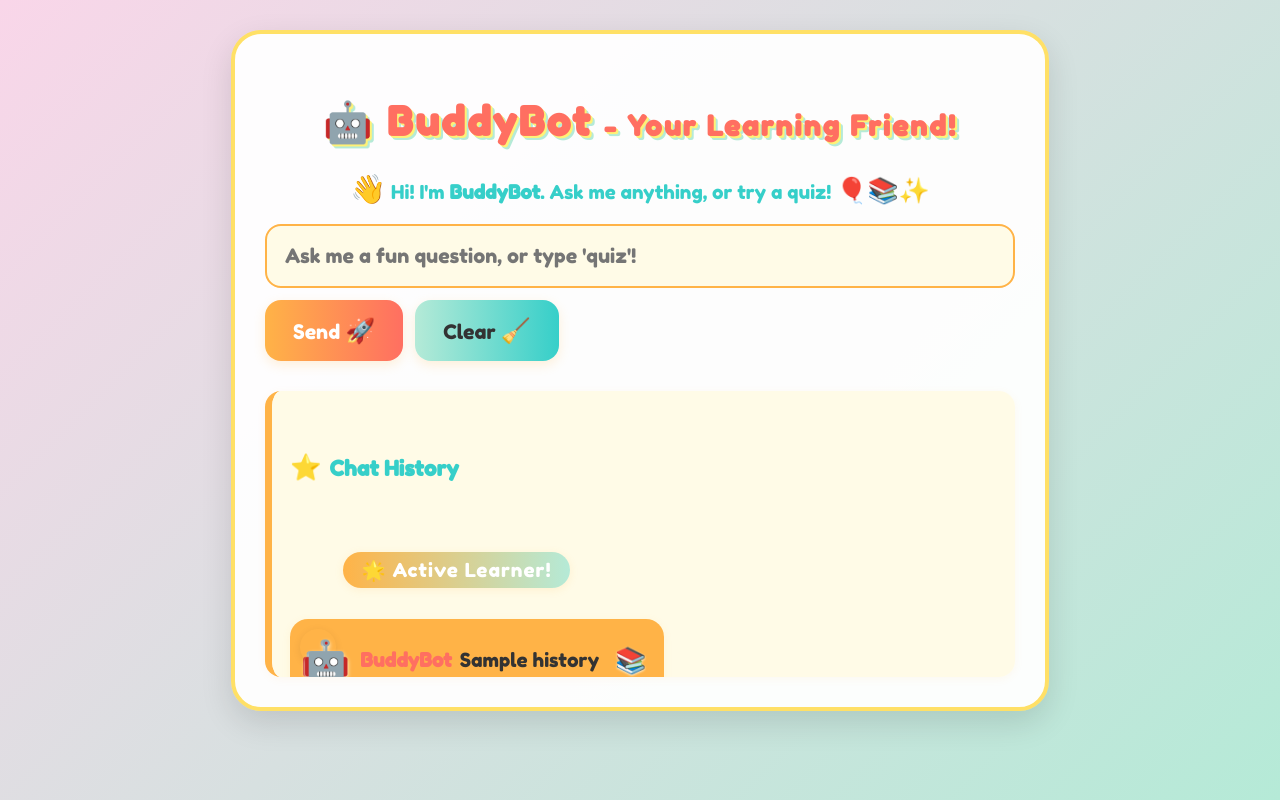
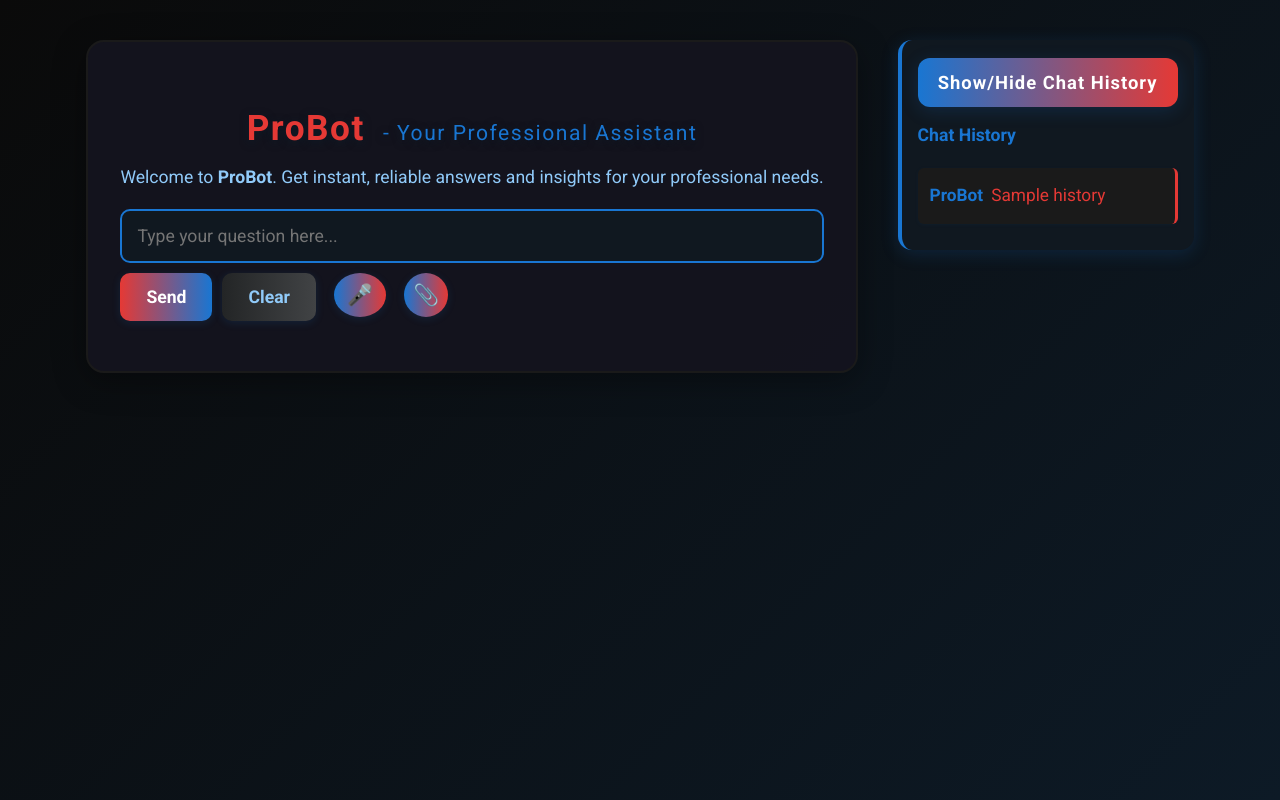
Before and after one commit to dhruvkajla0001/SimpleChatBot_Using_API, a Flask app: template templates/index.html in a window 1280 px wide. Run offline with Flask 3, Linux system fonts and the light colour scheme; the template is opened without the code that fills it: most values are stand-ins (such as "Sample title", 1, 10 or a date in 2020).

Commit message:
I have done changes in your main branch. just run it

```diff
--- a/app.py
+++ b/app.py
@@ -1,9 +1,30 @@
 # app.py
 
-from flask import Flask, render_template, request, redirect, url_for
+from flask import Flask, render_template, request, redirect, url_for, jsonify
 from chatbot import get_bot_response, get_full_history, clear_history
+import os
+from werkzeug.utils import secure_filename
 
+# For file processing
+try:
+    import PyPDF2
+except ImportError:
+    PyPDF2 = None
+try:
+    import docx
+except ImportError:
+    docx = None
+try:
+    import pytesseract
+    from PIL import Image
+except ImportError:
+    pytesseract = None
+    Image = None
+
+UPLOAD_FOLDER = 'uploads'
+os.makedirs(UPLOAD_FOLDER, exist_ok=True)
 app = Flask(__name__)
+app.config['UPLOAD_FOLDER'] = UPLOAD_FOLDER
 
 @app.route("/", methods=["GET", "POST"])
 def index():
@@ -21,5 +42,43 @@ def index():
     chat_history = get_full_history()
     return render_template("index.html", query=user_input, response=bot_response, history=chat_history)
 
+@app.route("/summarize", methods=["POST"])
+def summarize_file():
+    if 'file' not in request.files:
+        return jsonify({'summary': 'No file uploaded.'}), 400
+    file = request.files['file']
+    filename = file.filename or ''
+    if filename == '':
+        return jsonify({'summary': 'No file selected.'}), 400
+    filename = secure_filename(filename)
+    filepath = os.path.join(app.config['UPLOAD_FOLDER'], filename)
+    file.save(filepath)
+    ext = filename.lower().split('.')[-1]
+    text = ''
+    try:
+        if ext == 'pdf' and PyPDF2:
+            with open(filepath, 'rb') as f:
+                reader = PyPDF2.PdfReader(f)
+                text = '\n'.join(page.extract_text() or '' for page in reader.pages)
+        elif ext in ('doc', 'docx') and docx:
+            doc = docx.Document(filepath)
+            text = '\n'.join(para.text for para in doc.paragraphs)
+        elif ext in ('png', 'jpg', 'jpeg', 'bmp') and pytesseract and Image:
+            img = Image.open(filepath)
+            text = pytesseract.image_to_string(img)
+        else:
+            return jsonify({'summary': 'Unsupported file type or missing dependencies.'}), 400
+    except Exception as e:
+        return jsonify({'summary': f'Error reading file: {str(e)}'}), 500
+    if not text.strip():
+        return jsonify({'summary': 'No text found in file.'}), 200
+    # Use Gemini API to summarize if available
+    try:
+        from chatbot import get_bot_response
+        summary = get_bot_response(f"Summarize this text in a concise way:\n{text[:4000]}")
+    except Exception as e:
+        summary = text[:1000] + ('...' if len(text) > 1000 else '')
+    return jsonify({'summary': summary})
+
 if __name__ == "__main__":
     app.run(debug=True)
--- a/static/style.css
+++ b/static/style.css
@@ -1,28 +1,33 @@
-@import url('https://fonts.googleapis.com/css2?family=Fredoka+One&display=swap');
+@import url('https://fonts.googleapis.com/css2?family=Roboto:wght@400;700&display=swap');
 
 /* General layout */
 body {
-    background: linear-gradient(135deg, #f9d6e9 0%, #b5ead7 100%);
-    font-family: 'Fredoka One', 'Comic Sans MS', cursive, sans-serif;
+    background: linear-gradient(135deg, #0a0a0a 0%, #0d1a26 100%);
+    font-family: 'Roboto', Arial, sans-serif;
     margin: 0;
     padding: 0;
     display: flex;
     justify-content: center;
     align-items: flex-start;
     min-height: 100vh;
-    transition: background 1s cubic-bezier(0.68, -0.55, 0.27, 1.55);
+    transition: background 1.2s cubic-bezier(0.68, -0.55, 0.27, 1.55);
+    color: #e6e6e6;
+}
+
+body.bg-transition {
+    background: linear-gradient(135deg, #0a0a0a 0%, #002147 100%);
+    transition: background 1.2s cubic-bezier(0.68, -0.55, 0.27, 1.55);
 }
 
 /* Chat container box */
 .container {
     width: 95%;
-    max-width: 750px;
-    margin-top: 30px;
-    padding: 30px;
-    background: rgba(255,255,255,0.95);
-    border-radius: 30px;
-    box-shadow: 0 12px 32px rgba(0, 0, 0, 0.12);
-    border: 4px solid #ffe066;
+    max-width: 900px;
+    padding: 36px 32px 32px 32px;
+    background: rgba(20, 20, 30, 0.98);
+    border-radius: 18px;
+    box-shadow: 0 8px 32px rgba(0,0,0,0.35);
+    border: 2px solid #1a1a1a;
     position: relative;
     overflow: hidden;
 }
@@ -30,179 +35,195 @@ body {
 /* Header */
 h2 {
     text-align: center;
-    color: #ff6f61;
-    margin-bottom: 25px;
-    font-size: 2.5em;
-    letter-spacing: 2px;
-    text-shadow: 2px 2px 0 #fff176, 4px 4px 0 #b5ead7;
+    color: #e53935;
+    margin-bottom: 18px;
+    font-size: 2.2em;
+    font-weight: 700;
+    letter-spacing: 1.5px;
+    text-shadow: 0 2px 8px #0d1a26;
+}
+
+.subtitle {
+    font-size: 0.6em;
+    color: #1976d2;
+    font-weight: 400;
+    margin-left: 8px;
+}
+
+.intro-text {
+    text-align: center;
+    margin-bottom: 22px;
+    font-size: 1.1em;
+    color: #90caf9;
+    font-weight: 500;
 }
 
 /* Form styling */
 form {
     display: flex;
     flex-wrap: wrap;
-    gap: 12px;
-    margin-bottom: 20px;
+    gap: 10px;
+    margin-bottom: 18px;
 }
 
 input[type="text"] {
     flex: 1 1 100%;
-    padding: 18px;
-    border-radius: 16px;
-    border: 2px solid #ffb347;
-    font-size: 20px;
-    background: #fffbe7;
-    font-family: 'Fredoka One', 'Comic Sans MS', cursive, sans-serif;
-    transition: border 0.3s, box-shadow 0.3s;
+    padding: 15px;
+    border-radius: 10px;
+    border: 2px solid #1976d2;
+    font-size: 1.1em;
+    background: #101820;
+    color: #e6e6e6;
+    font-family: 'Roboto', Arial, sans-serif;
+    transition: border 0.3s, box-shadow 0.3s, background 0.3s;
 }
 
 input[type="text"]:focus {
-    border: 2px solid #ff6f61;
-    box-shadow: 0 0 8px #ffb347;
+    border: 2px solid #e53935;
+    box-shadow: 0 0 8px #1976d2;
+    background: #181f2a;
+    outline: none;
 }
 
 button {
-    padding: 16px 28px;
+    padding: 14px 26px;
     border: none;
-    border-radius: 16px;
-    background: linear-gradient(90deg, #ffb347 0%, #ff6f61 100%);
-    color: white;
-    font-size: 20px;
-    font-family: 'Fredoka One', 'Comic Sans MS', cursive, sans-serif;
+    border-radius: 10px;
+    background: linear-gradient(90deg, #e53935 0%, #1976d2 100%);
+    color: #fff;
+    font-size: 1.1em;
+    font-family: 'Roboto', Arial, sans-serif;
     cursor: pointer;
-    transition: background 0.4s, transform 0.2s;
-    box-shadow: 0 4px 12px rgba(255, 183, 71, 0.2);
+    font-weight: 700;
+    transition: background 0.4s, transform 0.2s, box-shadow 0.3s;
+    box-shadow: 0 2px 8px rgba(25, 118, 210, 0.15);
 }
 
 button:hover {
-    background: linear-gradient(90deg, #ff6f61 0%, #ffb347 100%);
-    transform: scale(1.08) rotate(-2deg);
+    background: linear-gradient(90deg, #1976d2 0%, #e53935 100%);
+    transform: scale(1.06) translateY(-2px);
+    box-shadow: 0 6px 18px rgba(229, 57, 53, 0.18);
 }
 
 button[name="clear"] {
-    background: linear-gradient(90deg, #b5ead7 0%, #36cfc9 100%);
-    color: #333;
+    background: linear-gradient(90deg, #232526 0%, #414345 100%);
+    color: #90caf9;
 }
 
 button[name="clear"]:hover {
-    background: linear-gradient(90deg, #36cfc9 0%, #b5ead7 100%);
-    color: #ff6f61;
+    background: linear-gradient(90deg, #1976d2 0%, #232526 100%);
+    color: #fff;
 }
 
 /* Chat bubbles */
 .chat {
-    margin-top: 20px;
-    padding: 18px;
-    background: #f0f8ff;
-    border-radius: 20px;
+    flex: 2 1 0;
+    min-width: 0;
+    max-width: 100%;
+    max-height: 420px;
+    overflow-y: auto;
+    margin-top: 18px;
+    padding: 16px 18px;
+    background: #181f2a;
+    border-radius: 12px;
     word-wrap: break-word;
     white-space: pre-wrap;
     overflow-wrap: break-word;
-    animation: popIn 0.7s cubic-bezier(0.68, -0.55, 0.27, 1.55);
+    box-shadow: 0 2px 12px rgba(25, 118, 210, 0.08);
+    animation: fadeIn 0.7s cubic-bezier(0.68, -0.55, 0.27, 1.55);
+    border-left: 4px solid #e53935;
+    border-right: 4px solid #1976d2;
 }
 
-@keyframes popIn {
-    0% { transform: scale(0.7) rotate(-8deg); opacity: 0; }
-    60% { transform: scale(1.1) rotate(4deg); opacity: 1; }
-    100% { transform: scale(1) rotate(0deg); }
+.fade-in {
+    animation: fadeIn 0.7s cubic-bezier(0.68, -0.55, 0.27, 1.55);
+}
+
+@keyframes fadeIn {
+    0% { opacity: 0; transform: translateY(30px) scale(0.98); }
+    100% { opacity: 1; transform: translateY(0) scale(1); }
 }
 
 /* Each user/bot block */
 .user, .bot {
-    margin-bottom: 16px;
-    padding: 16px 18px 16px 60px;
-    border-radius: 20px;
-    font-size: 1.2em;
-    line-height: 1.6;
+    margin-bottom: 12px;
+    padding: 12px 16px;
+    border-radius: 8px;
+    font-size: 1.08em;
+    line-height: 1.5;
     word-break: break-word;
     position: relative;
-    min-height: 60px;
-    box-shadow: 0 2px 8px rgba(255, 183, 71, 0.08);
-    background: #ffe066;
-    animation: bounceIn 0.8s cubic-bezier(0.68, -0.55, 0.27, 1.55);
+    min-height: 40px;
+    box-shadow: 0 1px 4px rgba(25, 118, 210, 0.06);
+    background: #232526;
+    color: #fff;
+    animation: slideIn 0.6s cubic-bezier(0.68, -0.55, 0.27, 1.55);
 }
 
 .user {
-    background: #b5ead7;
-    align-self: flex-end;
+    background: #0d1a26;
+    color: #90caf9;
+    border-left: 4px solid #1976d2;
 }
 
 .bot {
-    background: #ffb347;
-    align-self: flex-start;
+    background: #1a1a1a;
+    color: #e53935;
+    border-right: 4px solid #e53935;
 }
 
-@keyframes bounceIn {
-    0% { transform: translateY(40px) scale(0.8); opacity: 0; }
-    60% { transform: translateY(-10px) scale(1.1); opacity: 1; }
-    100% { transform: translateY(0) scale(1); }
+.slide-in {
+    animation: slideIn 0.6s cubic-bezier(0.68, -0.55, 0.27, 1.55);
 }
 
-/* Avatars */
-.user::before, .bot::before {
-    content: '';
-    position: absolute;
-    left: 12px;
-    top: 12px;
-    width: 36px;
-    height: 36px;
-    border-radius: 50%;
-    background-size: cover;
-    background-position: center;
-    box-shadow: 0 2px 8px rgba(0,0,0,0.08);
-}
-.user::before {
-    content: '\1F466'; /* Boy emoji */
-    font-size: 2em;
-    left: 10px;
-    top: 10px;
-    background: none;
-}
-.bot::before {
-    content: '\1F916'; /* Robot emoji */
-    font-size: 2em;
-    left: 10px;
-    top: 10px;
-    background: none;
+@keyframes slideIn {
+    0% { opacity: 0; transform: translateX(-40px) scale(0.96); }
+    100% { opacity: 1; transform: translateX(0) scale(1); }
 }
 
 /* Chat history display */
 .history {
-    margin-top: 30px;
-    padding: 18px;
-    background: #fffbe7;
-    border-left: 7px solid #ffb347;
-    border-radius: 16px;
-    white-space: pre-wrap;
-    word-break: break-word;
-    max-height: 250px;
+    flex: 1 1 0;
+    min-width: 260px;
+    max-width: 340px;
+    margin-top: 100;
+    background: #101820;
+    border-left: 4px solid #1976d2;
+    border-radius: 14px;
+    box-shadow: 0 4px 18px rgba(25, 118, 210, 0.18);
+    padding: 18px 16px;
+    height: fit-content;
+    display: block;
+    max-height: 420px;
     overflow-y: auto;
-    font-size: 1.1em;
-    box-shadow: 0 2px 8px rgba(255, 183, 71, 0.08);
-    position: relative;
+}
+
+/* Custom scrollbar for chat history */
+.history::-webkit-scrollbar {
+    width: 10px;
+    background: #181f2a;
+    border-radius: 8px;
+}
+.history::-webkit-scrollbar-thumb {
+    background: linear-gradient(135deg, #1976d2 0%, #e53935 100%);
+    border-radius: 8px;
+}
+.history::-webkit-scrollbar-thumb:hover {
+    background: linear-gradient(135deg, #e53935 0%, #1976d2 100%);
+}
+
+/* For Firefox */
+.history {
+    scrollbar-width: thin;
+    scrollbar-color: #e53935 #181f2a;
 }
 
 .history h4 {
-    color: #36cfc9;
+    color: #1976d2;
     margin-top: 0;
-    font-size: 1.2em;
-    font-family: 'Fredoka One', 'Comic Sans MS', cursive, sans-serif;
-}
-
-/* Kid-friendly icons */
-.history h4::before {
-    content: '\2B50'; /* Star emoji */
-    margin-right: 8px;
-    font-size: 1.2em;
-}
-
-/* Unpredictable transitions for fun */
-.chat, .user, .bot {
-    transition: all 0.5s cubic-bezier(0.68, -0.55, 0.27, 1.55);
-}
-
-button:active {
-    transform: scale(0.95) rotate(2deg);
+    font-size: 1.1em;
+    font-family: 'Roboto', Arial, sans-serif;
+    font-weight: 700;
 }
 
 /* Playful chat history timeline */
@@ -210,86 +231,168 @@ button:active {
     list-style: none;
     padding: 0;
     margin: 0;
-    display: flex;
-    flex-direction: column;
-    gap: 12px;
 }
 
 .history-item {
     display: flex;
     align-items: center;
-    background: #ffe066;
-    border-radius: 18px;
-    padding: 10px 18px 10px 12px;
-    font-size: 1.1em;
-    box-shadow: 0 2px 8px rgba(255, 183, 71, 0.10);
-    animation: slideInLeft 0.7s cubic-bezier(0.68, -0.55, 0.27, 1.55);
-    position: relative;
-    min-height: 48px;
-    transition: background 0.5s, transform 0.5s;
+    margin-bottom: 8px;
+    padding: 8px 12px;
+    border-radius: 6px;
+    background: #181f2a;
+    color: #e6e6e6;
+    transition: background 0.3s;
 }
 
 .history-item.user {
-    background: #b5ead7;
+    background: #0d1a26;
+    color: #90caf9;
+    border-left: 3px solid #1976d2;
 }
 
 .history-item.bot {
-    background: #ffb347;
-}
-
-@keyframes slideInLeft {
-    0% { transform: translateX(-60px) scale(0.8); opacity: 0; }
-    60% { transform: translateX(10px) scale(1.1); opacity: 1; }
-    100% { transform: translateX(0) scale(1); }
-}
-
-.avatar {
-    font-size: 2em;
-    margin-right: 10px;
-    flex-shrink: 0;
-    filter: drop-shadow(0 2px 2px #fffbe7);
+    background: #1a1a1a;
+    color: #e53935;
+    border-right: 3px solid #e53935;
 }
 
 .role {
-    font-weight: bold;
-    color: #ff6f61;
+    font-weight: 700;
     margin-right: 8px;
-    font-size: 1em;
+    color: #1976d2;
 }
 
 .msg {
     flex: 1;
-    color: #333;
-    font-size: 1em;
-    margin-right: 10px;
-}
-
-.icon {
-    font-size: 1.3em;
-    margin-left: 6px;
-    filter: drop-shadow(0 1px 1px #fffbe7);
-}
-
-.history-badge {
-    display: inline-block;
-    background: linear-gradient(90deg, #ffb347 0%, #b5ead7 100%);
-    color: #fff;
-    font-family: 'Fredoka One', 'Comic Sans MS', cursive, sans-serif;
-    font-size: 1.1em;
-    padding: 6px 18px;
-    border-radius: 20px;
-    margin-bottom: 10px;
-    box-shadow: 0 2px 8px rgba(255, 183, 71, 0.15);
-    letter-spacing: 1px;
-    animation: popIn 0.7s cubic-bezier(0.68, -0.55, 0.27, 1.55);
+    color: inherit;
 }
 
 .no-history {
+    color: #90caf9;
     text-align: center;
-    color: #ff6f61;
-    font-size: 1.1em;
-    padding: 18px 0 8px 0;
-    font-family: 'Fredoka One', 'Comic Sans MS', cursive, sans-serif;
+    margin-top: 10px;
+    font-size: 1em;
+    opacity: 0.8;
+}
+
+.main-flex-row {
+    display: flex;
+    flex-direction: row;
+    gap: 40px;
+    align-items: flex-start;
+    margin-top: 40px;
+    justify-content: center;
+}
+
+@media (max-width: 1100px) {
+    .main-flex-row {
+        flex-direction: column;
+        gap: 24px;
+        align-items: stretch;
+    }
+    .container, .history {
+        max-width: 100% !important;
+        min-width: 0 !important;
+    }
+    .history {
+        margin-top: 18px;
+    }
+}
+
+.toggle-history-btn {
+    display: block;
+    width: 100%;
+    margin-bottom: 18px;
+    padding: 14px 0;
+    background: linear-gradient(90deg, #1976d2 0%, #e53935 100%);
+    color: #fff;
+    font-size: 1.15em;
+    font-family: 'Roboto', Arial, sans-serif;
+    font-weight: 700;
+    border: none;
+    border-radius: 12px;
+    box-shadow: 0 4px 18px rgba(25, 118, 210, 0.18);
+    cursor: pointer;
     letter-spacing: 1px;
-    animation: bounceIn 0.8s cubic-bezier(0.68, -0.55, 0.27, 1.55);
+    transition: background 0.4s, color 0.3s, box-shadow 0.3s, transform 0.2s;
+    outline: none;
+    position: relative;
+    z-index: 2;
 }
+.toggle-history-btn:hover, .toggle-history-btn:focus {
+    background: linear-gradient(90deg, #e53935 0%, #1976d2 100%);
+    color: #fffde7;
+    box-shadow: 0 8px 28px rgba(229, 57, 53, 0.18);
+    transform: translateY(-2px) scale(1.04);
+}
+.toggle-history-btn:active {
+    background: linear-gradient(90deg, #0d1a26 0%, #e53935 100%);
+    color: #90caf9;
+    transform: scale(0.98);
+}
+
+/* Custom scrollbar for chat box */
+.chat::-webkit-scrollbar {
+    width: 10px;
+    background: #181f2a;
+    border-radius: 8px;
+}
+.chat::-webkit-scrollbar-thumb {
+    background: linear-gradient(135deg, #1976d2 0%, #e53935 100%);
+    border-radius: 8px;
+}
+.chat::-webkit-scrollbar-thumb:hover {
+    background: linear-gradient(135deg, #e53935 0%, #1976d2 100%);
+}
+
+/* For Firefox */
+.chat {
+    scrollbar-width: thin;
+    scrollbar-color: #e53935 #181f2a;
+}
+
+.icon-btn {
+    background: linear-gradient(90deg, #1976d2 0%, #e53935 100%);
+    color: #fff;
+    border: none;
+    border-radius: 50%;
+    width: 44px;
+    height: 44px;
+    font-size: 1.3em;
+    display: flex;
+    align-items: center;
+    justify-content: center;
+    margin-left: 8px;
+    cursor: pointer;
+    box-shadow: 0 2px 8px rgba(25, 118, 210, 0.15);
+    transition: background 0.3s, transform 0.2s, box-shadow 0.3s;
+    outline: none;
+}
+.icon-btn:hover, .icon-btn:focus {
+    background: linear-gradient(90deg, #e53935 0%, #1976d2 100%);
+    color: #fffde7;
+    transform: scale(1.08);
+    box-shadow: 0 6px 18px rgba(229, 57, 53, 0.18);
+}
+.icon-btn.listening {
+    background: #1976d2;
+    color: #fff;
+    animation: pulse 1s infinite;
+}
+@keyframes pulse {
+    0% { box-shadow: 0 0 0 0 #1976d2; }
+    70% { box-shadow: 0 0 0 10px rgba(25, 118, 210, 0.2); }
+    100% { box-shadow: 0 0 0 0 #1976d2; }
+}
+#file-summary {
+    margin-top: 18px;
+    padding: 16px 18px;
+    background: #181f2a;
+    border-radius: 12px;
+    color: #e53935;
+    border-left: 4px solid #e53935;
+    border-right: 4px solid #1976d2;
+    font-size: 1.08em;
+    box-shadow: 0 2px 12px rgba(25, 118, 210, 0.08);
+    display: none;
+}
--- a/templates/index.html
+++ b/templates/index.html
@@ -1,65 +1,108 @@
 <!DOCTYPE html>
 <html>
 <head>
-    <title>BuddyBot - Your Learning Friend!</title>
+    <title>ProBot - Your Professional Assistant</title>
     <link rel="stylesheet" href="/static/style.css">
-    <link href="https://fonts.googleapis.com/css2?family=Fredoka+One&display=swap" rel="stylesheet">
+    <link href="https://fonts.googleapis.com/css2?family=Roboto:wght@400;700&display=swap" rel="stylesheet">
 </head>
 <body>
+    <div class="main-flex-row">
         <div class="container">
-        <h2>🤖 BuddyBot <span style="font-size:0.7em;">- Your Learning Friend!</span></h2>
-        <div style="text-align:center; margin-bottom:18px; font-size:1.2em; color:#36cfc9;">
-            <span style="font-size:1.5em;">👋</span> Hi! I'm <b>BuddyBot</b>. Ask me anything, or try a quiz! <span style="font-size:1.3em;">🎈📚✨</span>
+            <h2>ProBot <span class="subtitle">- Your Professional Assistant</span></h2>
+            <div class="intro-text">
+                Welcome to <b>ProBot</b>. Get instant, reliable answers and insights for your professional needs.
             </div>
-        <form method="POST">
-            <input type="text" name="query" placeholder="Ask me a fun question, or type 'quiz'!" required>
-            <button name="ask" type="submit">Send <span style="font-size:1.2em;">🚀</span></button>
-            <button name="clear" type="submit">Clear <span style="font-size:1.2em;">🧹</span></button>
+            <form method="POST" enctype="multipart/form-data" id="chat-form">
+                <input type="text" name="query" id="query-input" placeholder="Type your question here..." required>
+                <button name="ask" type="submit">Send</button>
+                <button name="clear" type="submit">Clear</button>
+                <button type="button" id="voice-btn" title="Speak" class="icon-btn">🎤</button>
+                <label for="file-upload" class="icon-btn" title="Upload file for summary">📎</label>
+                <input type="file" id="file-upload" name="file" accept=".pdf,.doc,.docx,image/*" style="display:none;" />
             </form>
+            <div id="file-summary" class="bot" style="display:none;"></div>
             {% if query %}
-        <div class="chat">
+            <div class="chat fade-in">
                 <div class="user"><strong>You:</strong> {{ query }}</div>
-            <div class="bot"><strong>BuddyBot:</strong> {{ response }}</div>
+                <div class="bot"><strong>ProBot:</strong> {{ response }}</div>
             </div>
             {% endif %}
+        </div>
         <div class="history">
+            <button type="button" class="toggle-history-btn" onclick="toggleHistory()">Show/Hide Chat History</button>
+            <div id="history-content">
                 <h4>Chat History</h4>
                 {% if history.strip() %}
-            <div class="history-badge">🌟 Active Learner!</div>
                 <ul class="history-list">
                     {% for line in history.split('\n') %}
                     {% set is_user = 'User:' in line %}
-                <li class="history-item {{ 'user' if is_user else 'bot' }}">
-                    <span class="avatar">{{ '👦' if is_user else '🤖' }}</span>
-                    <span class="role">{{ 'You' if is_user else 'BuddyBot' }}</span>
+                    <li class="history-item {{ 'user' if is_user else 'bot' }} slide-in">
+                        <span class="role">{{ 'You' if is_user else 'ProBot' }}</span>
                         <span class="msg">{{ line.split(': ', 1)[1] if ': ' in line else line }}</span>
-                    <span class="icon">{{ '🎈' if is_user else '📚' }}</span>
                     </li>
                     {% endfor %}
                 </ul>
                 {% else %}
-            <div class="no-history">No history yet! Start chatting! <span style="font-size:1.2em;">✨</span></div>
+                <div class="no-history">No history yet. Start a professional conversation.</div>
                 {% endif %}
             </div>
-        <!-- Placeholder for sound effects -->
-        <audio id="sendSound" src="https://cdn.pixabay.com/audio/2022/07/26/audio_124bfa4c7b.mp3" preload="auto"></audio>
-        <audio id="receiveSound" src="https://cdn.pixabay.com/audio/2022/07/26/audio_124bfa4c7b.mp3" preload="auto"></audio>
+        </div>
     </div>
     <script>
-    // Fun unpredictable background color transitions on each message
-    function randomPastel() {
-        const h = Math.floor(Math.random()*360);
-        return `hsl(${h}, 80%, 90%)`;
+    // Subtle background transition on new message
+    if (document.querySelector('.chat')) {
+        document.body.classList.add('bg-transition');
     }
-    function animateBackground() {
-        document.body.style.background = `linear-gradient(135deg, ${randomPastel()} 0%, ${randomPastel()} 100%)`;
+    function toggleHistory() {
+        const el = document.getElementById('history-content');
+        if (el.style.display === 'none') {
+            el.style.display = '';
+        } else {
+            el.style.display = 'none';
         }
-    if (document.querySelector('.chat')) animateBackground();
-    // Play sound on send/receive
-    if (document.querySelector('.chat')) {
-        document.getElementById('sendSound').play();
-        setTimeout(()=>document.getElementById('receiveSound').play(), 400);
     }
+    // Voice-to-text logic
+    const voiceBtn = document.getElementById('voice-btn');
+    const queryInput = document.getElementById('query-input');
+    if (voiceBtn && window.SpeechRecognition || window.webkitSpeechRecognition) {
+        const SpeechRecognition = window.SpeechRecognition || window.webkitSpeechRecognition;
+        const recognition = new SpeechRecognition();
+        recognition.lang = 'en-US';
+        recognition.interimResults = false;
+        recognition.maxAlternatives = 1;
+        voiceBtn.onclick = function() {
+            recognition.start();
+            voiceBtn.classList.add('listening');
+        };
+        recognition.onresult = function(event) {
+            queryInput.value = event.results[0][0].transcript;
+            voiceBtn.classList.remove('listening');
+        };
+        recognition.onerror = function() {
+            voiceBtn.classList.remove('listening');
+        };
+    }
+    // File upload logic
+    const fileUpload = document.getElementById('file-upload');
+    const fileSummary = document.getElementById('file-summary');
+    fileUpload && fileUpload.addEventListener('change', function() {
+        if (!fileUpload.files.length) return;
+        const formData = new FormData();
+        formData.append('file', fileUpload.files[0]);
+        fetch('/summarize', {
+            method: 'POST',
+            body: formData
+        })
+        .then(res => res.json())
+        .then(data => {
+            fileSummary.style.display = 'block';
+            fileSummary.textContent = data.summary || 'No summary available.';
+        })
+        .catch(() => {
+            fileSummary.style.display = 'block';
+            fileSummary.textContent = 'Error summarizing file.';
+        });
+    });
     </script>
 </body>
 </html>
```
Also changed, not shown: uploads/ChatGPT_Image_May_28_2025_11_08_30_AM-min.png (added), uploads/PO-7101_robutskull.png (added), uploads/Screenshot_2024-12-10_143345.png (added), uploads/Screenshot_2025-01-04_234210.png (added), 6 other files. Lines whose indentation alone changed are shown as unchanged.
